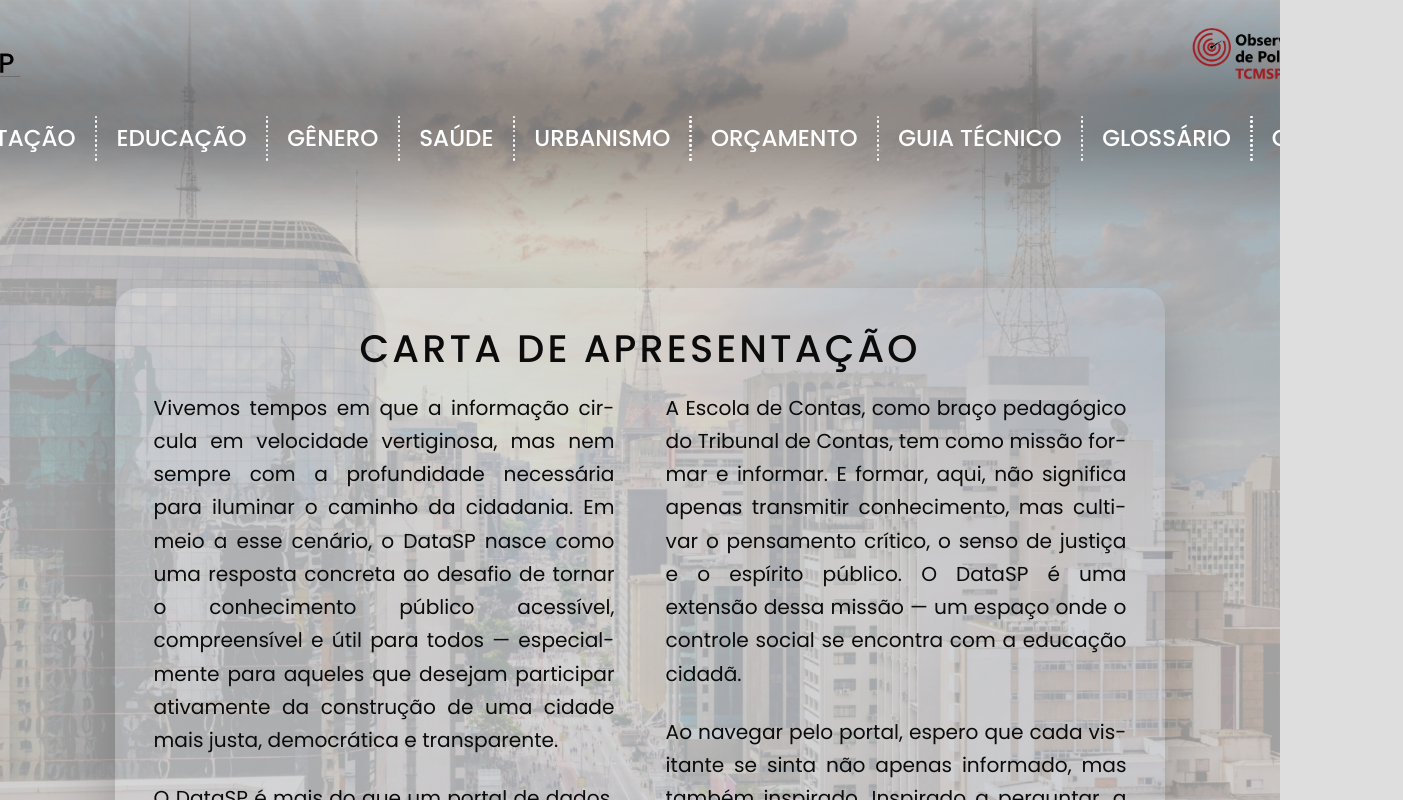
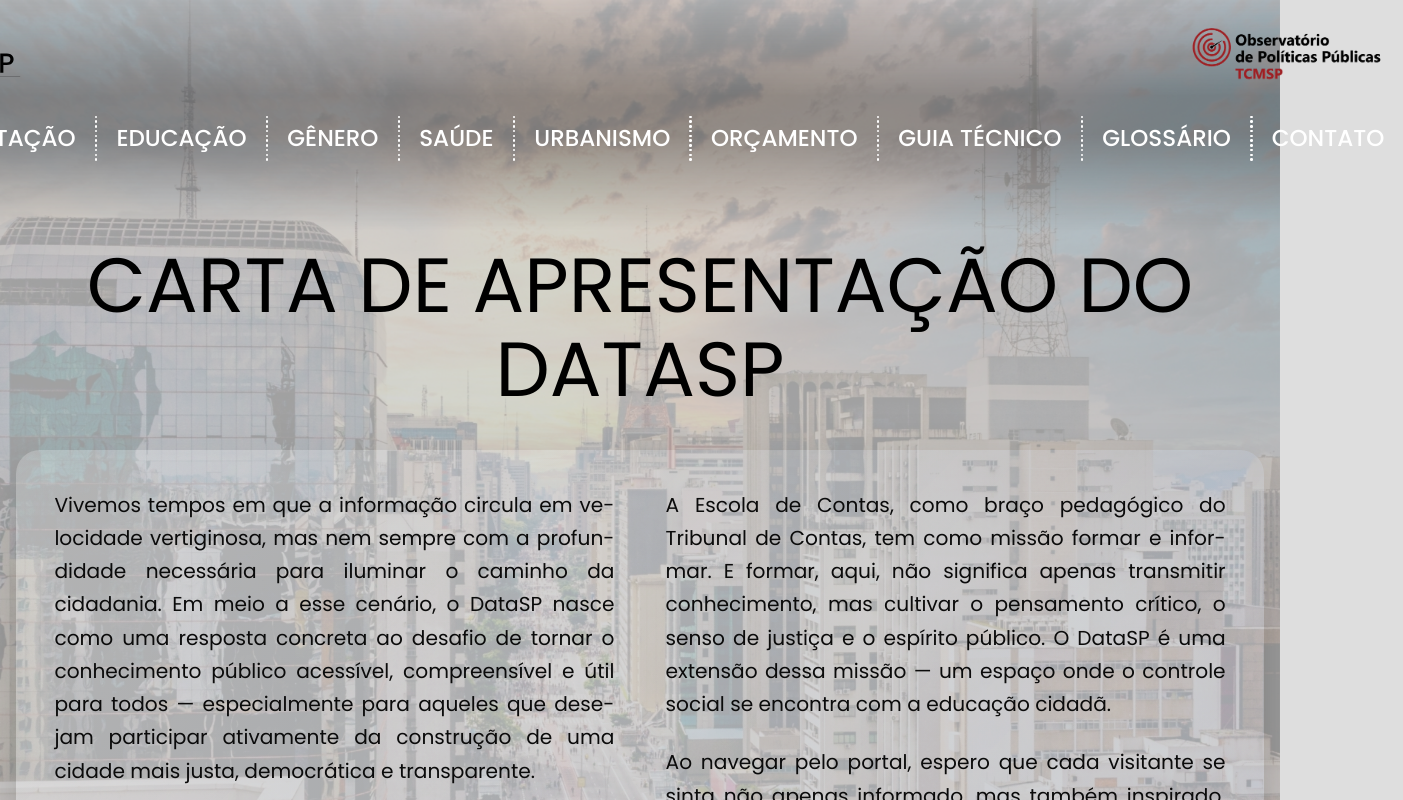
Before and after one commit to ObservatorioPoliticasTCM/painel-frontend, a Vue app: page /apresentacao in a window 1280 px wide. Shown: the top 800 px of the page, 1403 px wide, since content can reach past the window. Built offline with nearby package versions, Linux system fonts and the light colour scheme.

Commit message:
View ajustada para utilizar o componente ScrollablePage

```diff
--- a/src/views/PresentationLetterView.vue
+++ b/src/views/PresentationLetterView.vue
@@ -1,33 +1,49 @@
 <template>
+  <ScrollablePage>
     <main class="presentation-page">
-    <Background />
       <div class="presentation-shell">
-      <AppHeader />
         <section class="presentation-content">
-        <IntroPanel
-          title="Carta de Apresentação"
-          subtitle=""
-          :full-height="false"
-          :use-placeholder="false"
-        >
+          <h1 class="presentation-title">Carta de apresentação do DataSP</h1>
+          <IntroPanel title="" subtitle="" :full-height="false" :use-placeholder="false">
             <div class="letter-body">
               <p>
-              Vivemos tempos em que a informação circula em velocidade vertiginosa, mas nem sempre com a profundidade necessária para iluminar o caminho da cidadania. Em meio a esse cenário, o DataSP nasce como uma resposta concreta ao desafio de tornar o conhecimento público acessível, compreensível e útil para todos — especialmente para aqueles que desejam participar ativamente da construção de uma cidade mais justa, democrática e transparente.
+                Vivemos tempos em que a informação circula em velocidade vertiginosa, mas nem sempre com a profundidade
+                necessária para iluminar o caminho da cidadania. Em meio a esse cenário, o DataSP nasce como uma
+                resposta concreta ao desafio de tornar o conhecimento público acessível, compreensível e útil para todos
+                — especialmente para aqueles que desejam participar ativamente da construção de uma cidade mais justa,
+                democrática e transparente.
               </p>
               <p>
-              O DataSP é mais do que um portal de dados. É um convite à reflexão, à curiosidade e ao engajamento. Ao reunir indicadores sobre educação, saúde, gênero, urbanismo, habitação e orçamento, o projeto oferece aos cidadãos uma ferramenta poderosa para compreender as políticas públicas que moldam o cotidiano da cidade de São Paulo. Mas ele vai além dos números: propõe uma leitura crítica e contextualizada da realidade, com apoio de vídeos explicativos, glossários e notas técnicas que ajudam a decifrar o vocabulário institucional e técnico que, muitas vezes, afasta o cidadão da esfera pública.
+                O DataSP é mais do que um portal de dados. É um convite à reflexão, à curiosidade e ao engajamento. Ao
+                reunir indicadores sobre educação, saúde, gênero, urbanismo, habitação e orçamento, o projeto oferece
+                aos cidadãos uma ferramenta poderosa para compreender as políticas públicas que moldam o cotidiano da
+                cidade de São Paulo. Mas ele vai além dos números: propõe uma leitura crítica e contextualizada da
+                realidade, com apoio de vídeos explicativos, glossários e notas técnicas que ajudam a decifrar o
+                vocabulário institucional e técnico que, muitas vezes, afasta o cidadão da esfera pública.
               </p>
               <p>
-              A nova seção Guia Técnico, por exemplo, é uma expressão clara desse compromisso. Por meio de vídeos curtos e acessíveis, buscamos traduzir conceitos complexos em linguagem simples, sem perder o rigor. Afinal, a democracia se fortalece quando todos têm condições de compreender e questionar as decisões que impactam suas vidas.
+                A nova seção Guia Técnico, por exemplo, é uma expressão clara desse compromisso. Por meio de vídeos
+                curtos e acessíveis, buscamos traduzir conceitos complexos em linguagem simples, sem perder o rigor.
+                Afinal, a democracia se fortalece quando todos têm condições de compreender e questionar as decisões que
+                impactam suas vidas.
               </p>
               <p>
-              A Escola de Contas, como braço pedagógico do Tribunal de Contas, tem como missão formar e informar. E formar, aqui, não significa apenas transmitir conhecimento, mas cultivar o pensamento crítico, o senso de justiça e o espírito público. O DataSP é uma extensão dessa missão — um espaço onde o controle social se encontra com a educação cidadã.
+                A Escola de Contas, como braço pedagógico do Tribunal de Contas, tem como missão formar e informar. E
+                formar, aqui, não significa apenas transmitir conhecimento, mas cultivar o pensamento crítico, o senso
+                de justiça e o espírito público. O DataSP é uma extensão dessa missão — um espaço onde o controle social
+                se encontra com a educação cidadã.
               </p>
               <p>
-              Ao navegar pelo portal, espero que cada visitante se sinta não apenas informado, mas também inspirado. Inspirado a perguntar, a propor, a participar. Porque a cidade que queremos não se constrói apenas com boas intenções, mas com dados, evidências e diálogo. E o diálogo começa quando todos têm acesso às mesmas informações, com clareza e respeito à diversidade de olhares.
+                Ao navegar pelo portal, espero que cada visitante se sinta não apenas informado, mas também inspirado.
+                Inspirado a perguntar, a propor, a participar. Porque a cidade que queremos não se constrói apenas com
+                boas intenções, mas com dados, evidências e diálogo. E o diálogo começa quando todos têm acesso às
+                mesmas informações, com clareza e respeito à diversidade de olhares.
               </p>
               <p>
-              A experiência nos ensina que o conhecimento é caminho, não âncora. Ele nos move, nos transforma, nos desafia. Que o DataSP seja, portanto, um ponto de partida para novas jornadas de aprendizado e participação. Que ele sirva como ponte entre o cidadão e o poder público, entre o dado e a decisão, entre o presente e o futuro que desejamos construir.
+                A experiência nos ensina que o conhecimento é caminho, não âncora. Ele nos move, nos transforma, nos
+                desafia. Que o DataSP seja, portanto, um ponto de partida para novas jornadas de aprendizado e
+                participação. Que ele sirva como ponte entre o cidadão e o poder público, entre o dado e a decisão,
+                entre o presente e o futuro que desejamos construir.
               </p>
               <p>
                 Seja bem-vindo ao DataSP. Que este espaço seja seu, nosso, da cidade.
@@ -40,18 +56,14 @@
             </div>
           </IntroPanel>
         </section>
-      <Sitemap />
-      <Footer />
       </div>
     </main>
+  </ScrollablePage>
 </template>
 
 <script setup lang="ts">
-import AppHeader from '@/components/AppHeader.vue'
-import Background from '@/components/Background.vue'
-import Footer from '@/components/Footer.vue'
 import IntroPanel from '@/components/IntroPanel.vue'
-import Sitemap from '@/components/Sitemap.vue'
+import ScrollablePage from '@/components/ScrollablePage.vue';
 </script>
 
 <style scoped>
@@ -70,9 +82,18 @@
 }
 
 .presentation-content {
-  padding: clamp(1rem, 4vw, 3rem) clamp(1.5rem, 5vw, 4rem);
+  padding: 1em 5vw;
   display: flex;
-  justify-content: center;
+  flex-direction: column;
+  align-items: center;
+}
+
+.presentation-title {
+  font-size: 4rem;
+  margin-bottom: 0;
+  font-weight: 400;
+  text-transform: uppercase;
+  width: 100%;
 }
 
 .letter-body {
@@ -97,7 +118,11 @@
 
 @media (max-width: 48rem) {
   .presentation-content {
-    padding: clamp(1rem, 4vw, 2rem);
+    padding: 1em 5vw;
+  }
+
+  .presentation-title {
+    font-size: 2.5rem;
   }
 }
 </style>
```
Lines whose indentation alone changed are shown as unchanged.
